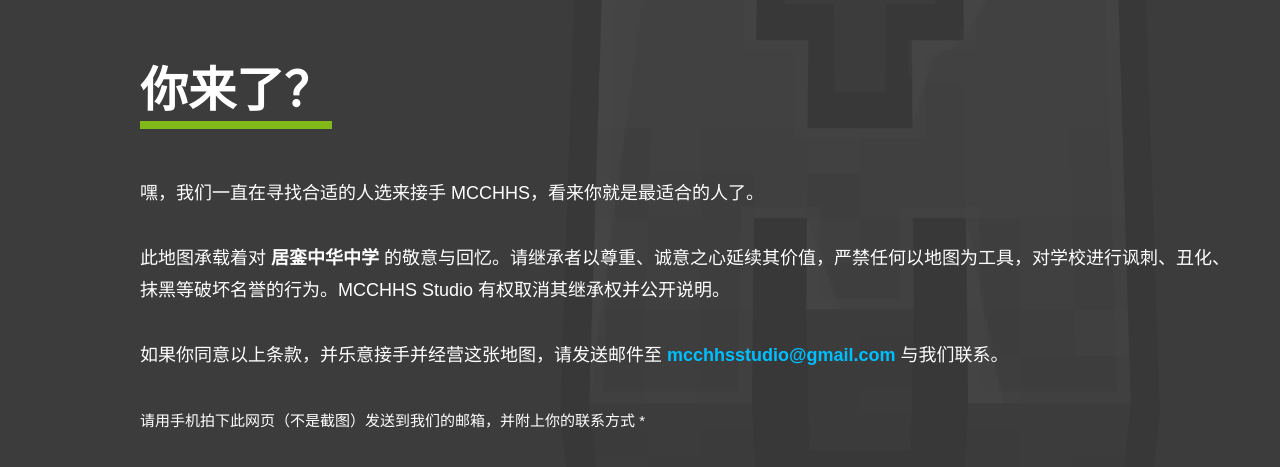
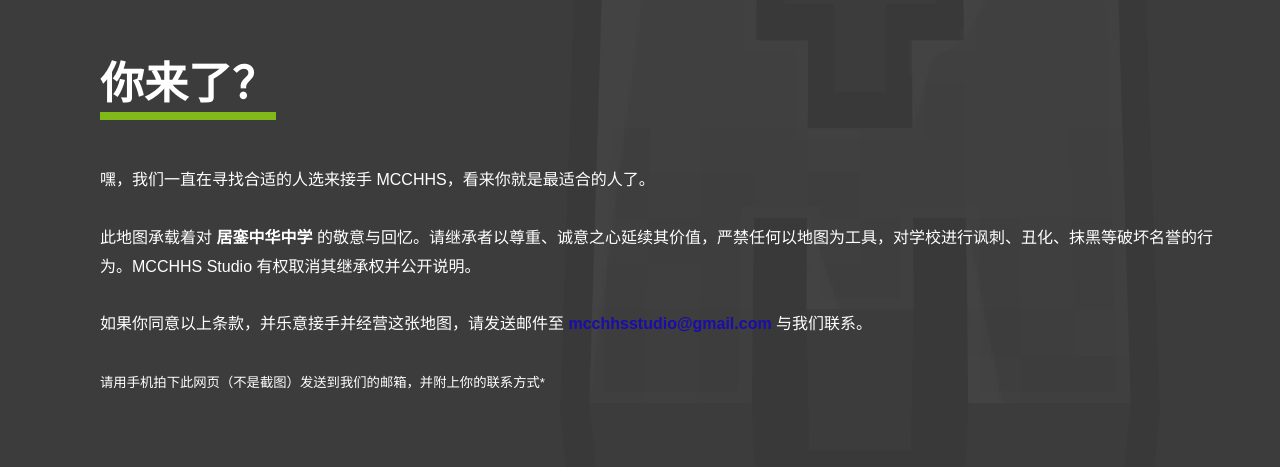
Before and after one commit to kok2150/10810871011, a plain HTML site: page index.html in a window 1280 px wide. Shown: the part 121-588 px from the top of the page. Drawn offline with Linux system fonts and the light colour scheme.

Commit message:
Update index.html

```diff
--- a/index.html
+++ b/index.html
@@ -11,37 +11,34 @@
       background-color: #3c3c3c;
       font-family: sans-serif;
       color: white;
-      position: relative;
       overflow: hidden;
     }
     .container {
-      max-width: 1300px;
-      margin: 100px 0 100px 100px; /* 往左移一些 */
+      max-width: 1350px;
+      margin: 100px auto 100px 60px; /* 向左移一点 */
       padding: 40px;
       position: relative;
       z-index: 2;
     }
     h1 {
-      font-size: 48px;
+      font-size: 44px;
       border-bottom: 8px solid #80b918;
       display: inline-block;
       margin-bottom: 30px;
     }
     p {
-      font-size: 18px;
+      font-size: 16px; /* 字体略小 */
       line-height: 1.8;
-      color: white;
     }
-    a.email {
-      color: #00bfff;
-      text-decoration: none;
+    .email {
+      color: #1a0dab; /* 深蓝色，常见高对比链接色 */
       font-weight: bold;
     }
     .watermark {
       position: fixed;
       bottom: 100px;
       right: 120px;
-      opacity: 0.05;
+      opacity: 0.04;
       z-index: 1;
       pointer-events: none;
     }
@@ -61,9 +58,9 @@
       此地图承载着对 <strong>居銮中华中学</strong> 的敬意与回忆。请继承者以尊重、诚意之心延续其价值，严禁任何以地图为工具，对学校进行讽刺、丑化、抹黑等破坏名誉的行为。MCCHHS Studio 有权取消其继承权并公开说明。
       <br><br>
       如果你同意以上条款，并乐意接手并经营这张地图，请发送邮件至
-      <a href="mailto:mcchhsstudio@gmail.com" class="email">mcchhsstudio@gmail.com</a> 与我们联系。
+      <span class="email">mcchhsstudio@gmail.com</span> 与我们联系。
       <br><br>
-      <small>请用手机拍下此网页（不是截图）发送到我们的邮箱，并附上你的联系方式 *</small>
+      <small>请用手机拍下此网页（不是截图）发送到我们的邮箱，并附上你的联系方式*</small>
     </p>
   </div>
 
```
